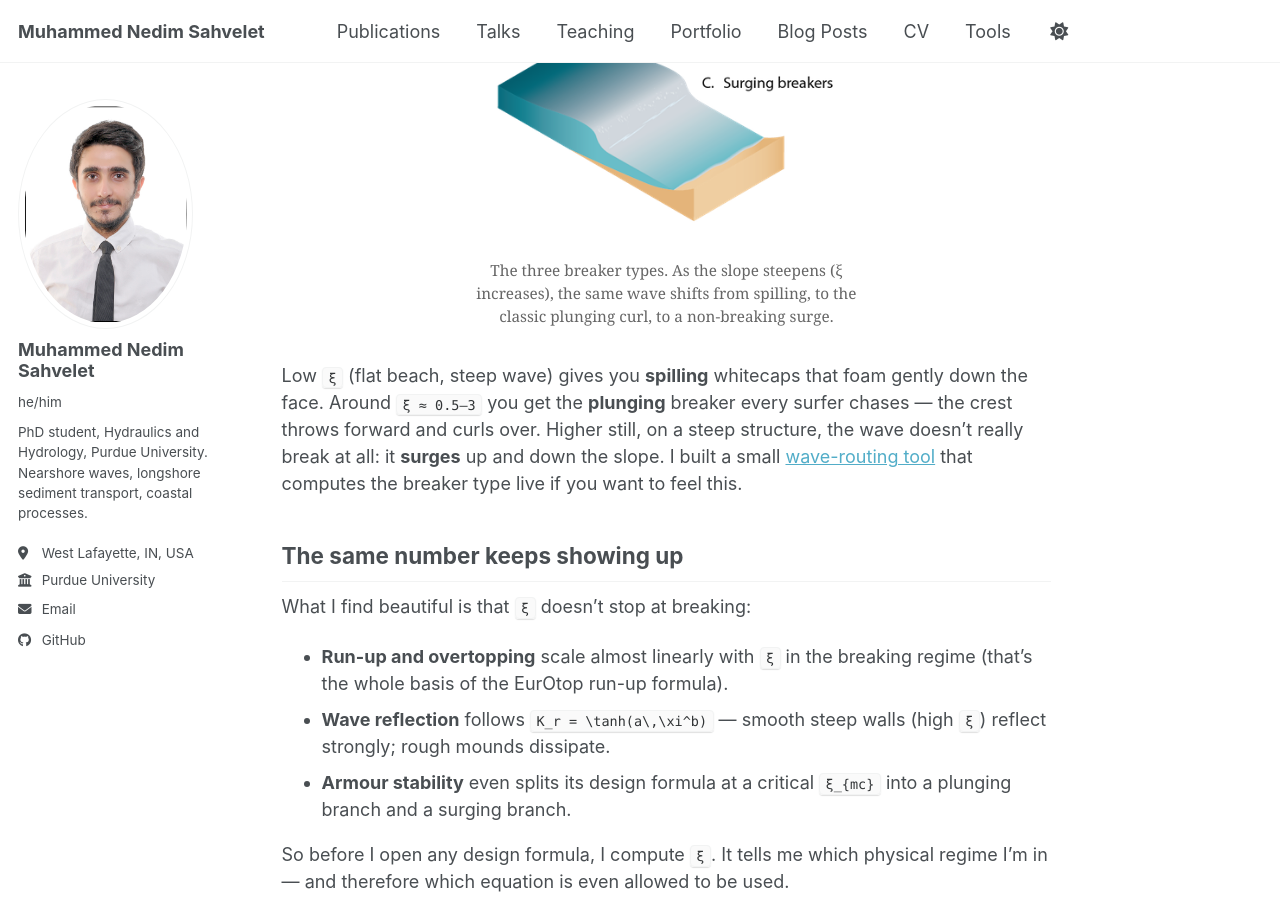
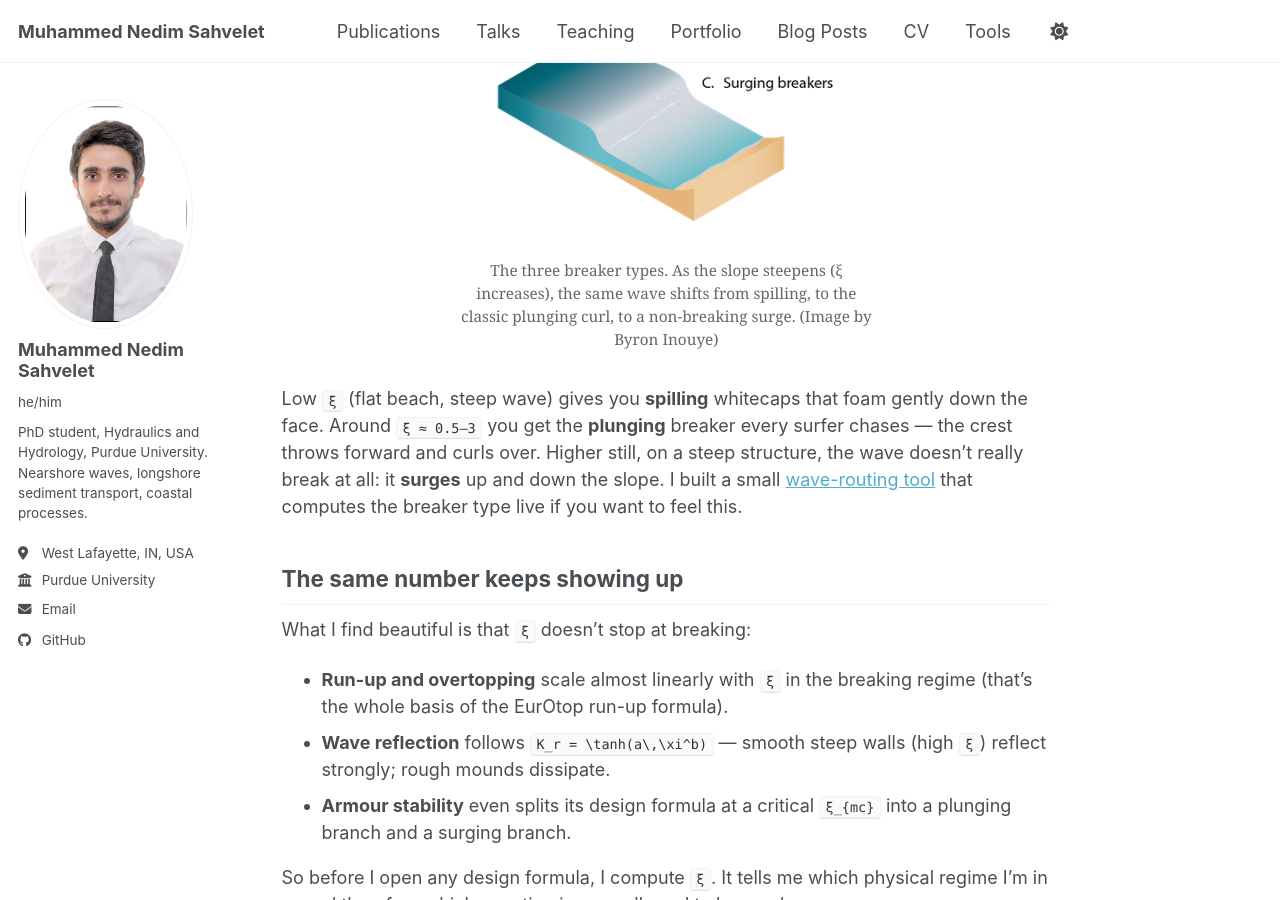
Before and after one commit to mnsahvelet/mnsahvelet.github.io, a Jekyll site: the page built from _posts/2026-08-08-iribarren-number.md, in a window 1280 px wide and 900 px high, scrolled down 953 px. Built offline with Jekyll 4.4.1, drawn with Linux system fonts in a browser that asks for light colours; a script bundle is joined from its source files by our own code; library files that are not in the unit come from our copies.

Commit message:
Update image caption with attribution
Added attribution to the image in the caption.

```diff
--- a/_posts/2026-08-08-iribarren-number.md
+++ b/_posts/2026-08-08-iribarren-number.md
@@ -27,7 +27,9 @@ The same wave breaks in completely different ways depending on the slope it meet
        style="width:100%;height:auto;border-radius:8px;">
   <figcaption style="font-size:0.85em;color:#666;margin-top:0.4rem;">
     The three breaker types. As the slope steepens (ξ increases), the same wave shifts from
-    spilling, to the classic plunging curl, to a non-breaking surge.
+    spilling, to the classic plunging curl, to a non-breaking surge. (Image by Byron Inouye)
+
+
   </figcaption>
 </figure>
 
```
